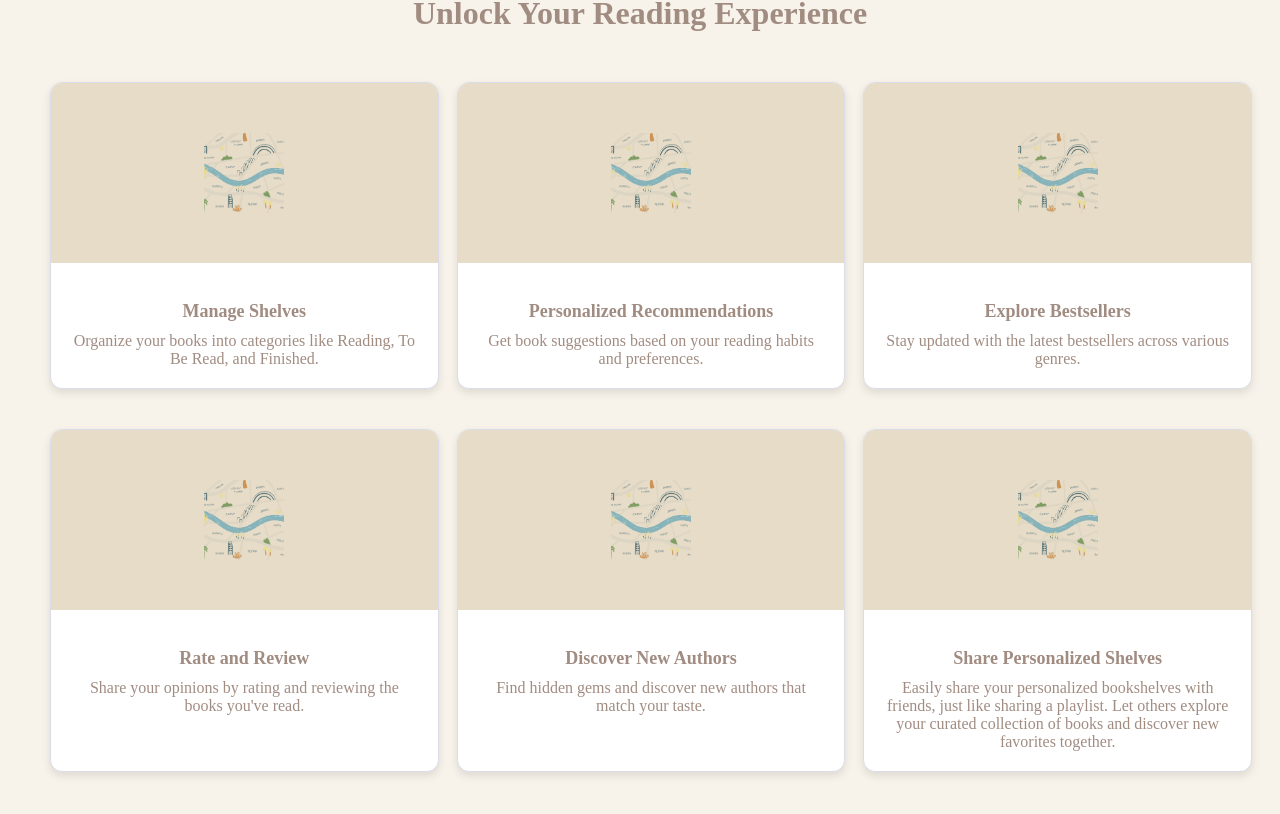
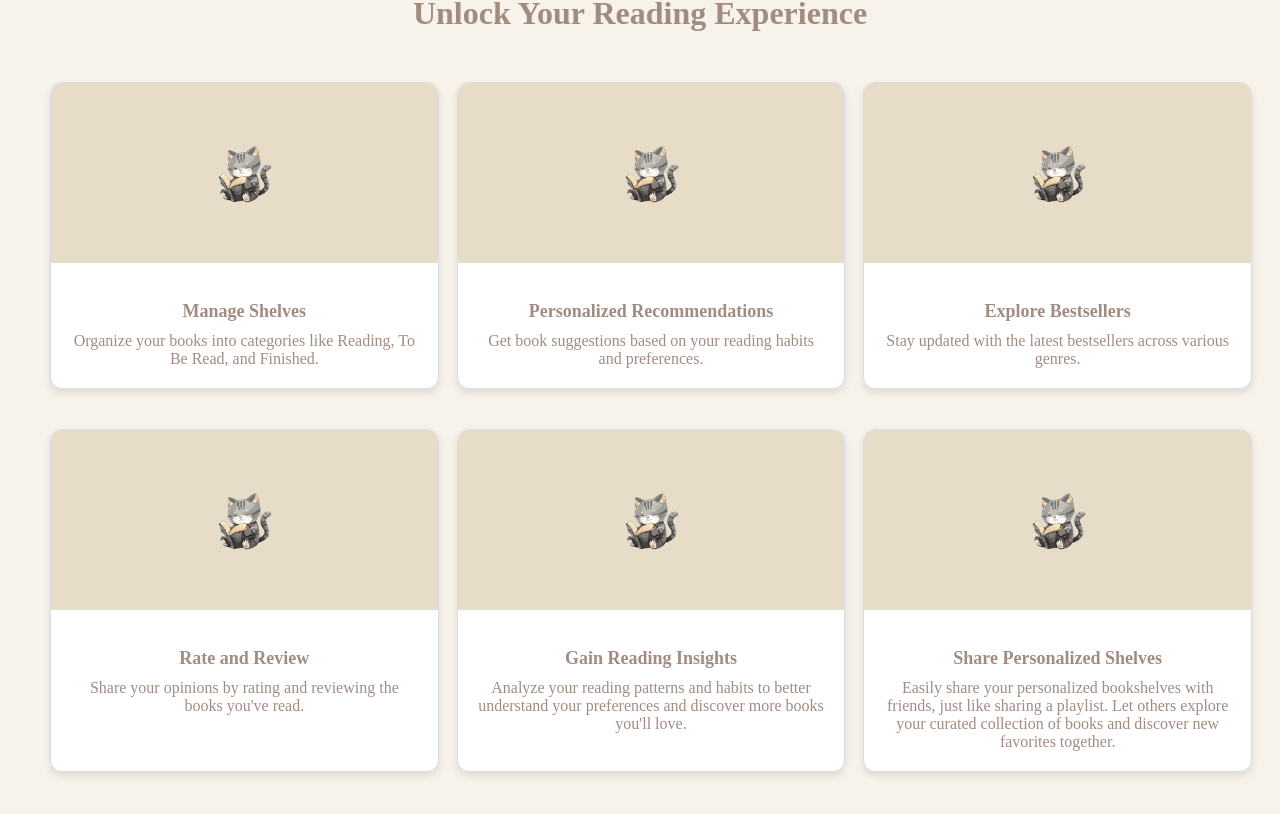
Before and after one commit to krishnaraketla/mybookshelf, a React (Create React App) app in the folder frontend/: page /login in a window 1280 px wide. Shown: the part 1080-1894 px from the top of the page. Built offline with nearby package versions, Linux system fonts and the light colour scheme.

Commit message:
About page improvements

```diff
--- a/frontend/src/components/AboutSection.js
+++ b/frontend/src/components/AboutSection.js
@@ -33,9 +33,9 @@ const AboutSection = () => {
                         description="Share your opinions by rating and reviewing the books you've read."
                     />
                     <FeatureCard
-                        illustrationClass="discover-new-authors"
-                        title="Discover New Authors"
-                        description="Find hidden gems and discover new authors that match your taste."
+                        illustrationClass="reading-insights"
+                        title="Gain Reading Insights"
+                        description="Analyze your reading patterns and habits to better understand your preferences and discover more books you'll love."
                     />
                     <FeatureCard
                         illustrationClass="share-shelves"
--- a/frontend/src/styles/FeatureCard.css
+++ b/frontend/src/styles/FeatureCard.css
@@ -30,27 +30,27 @@
 }
 
 .manage-shelves {
-    background-image: url("../../public/genres_illust-min.png");
+    background-image: url("../../public/cat.webp");
 }
 
 .personalized-recommendations {
-    background-image: url("../../public/genres_illust-min.png");
+    background-image: url("../../public/cat.webp");
 }
 
 .explore-bestsellers {
-    background-image: url("../../public/genres_illust-min.png");
+    background-image: url("../../public/cat.webp");
 }
 
 .rate-review-books {
-    background-image: url("../../public/genres_illust-min.png");
+    background-image: url("../../public/cat.webp");
 }
 
-.discover-new-authors {
-    background-image: url("../../public/genres_illust-min.png");
+.reading-insights {
+    background-image: url("../../public/cat.webp");
 }
 
 .share-shelves {
-    background-image: url("../../public/genres_illust-min.png");
+    background-image: url("../../public/cat.webp");
 }
 
 .feature-description-box {
```
Also changed, not shown: frontend/public/cat.webp (added).
